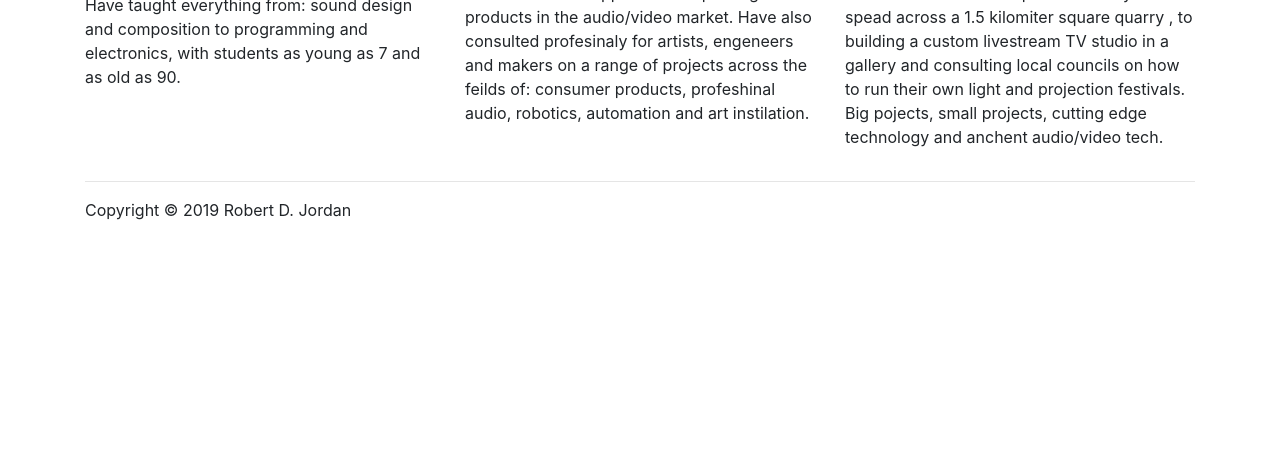
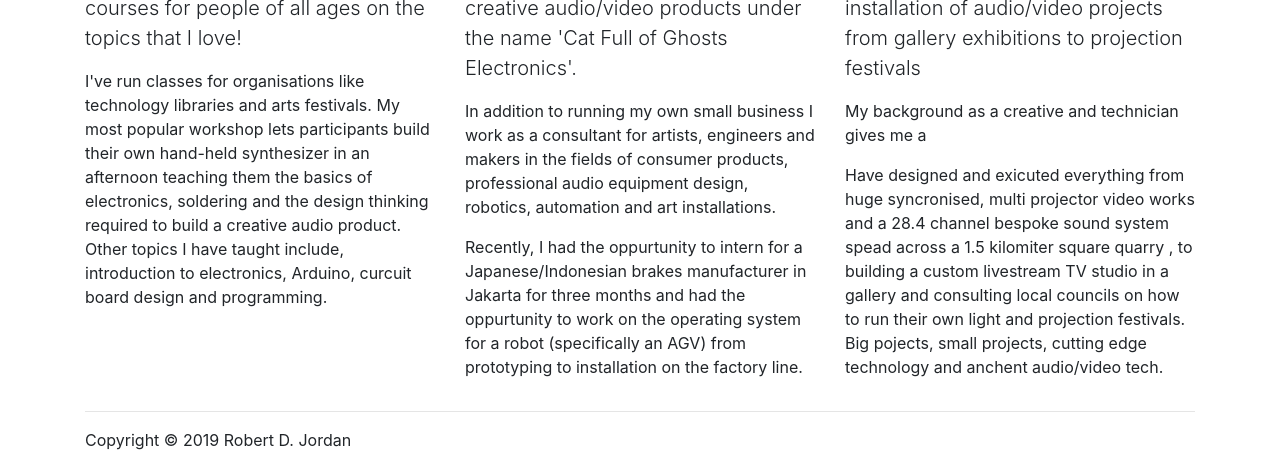
Before and after one commit to cfoge/cfoge.github.io, a plain HTML site: page index.html in a window 1280 px wide. Shown: the part 520-988 px from the top of the page. Before the commit the page ends 800 px from the top, so only its background shows below. Drawn offline with nearby package versions, Linux system fonts and the light colour scheme.

Commit message:
Update copy

```diff
--- a/index.html
+++ b/index.html
@@ -29,24 +29,32 @@
     <div class="container">
         <div class="jumbotron">
 
-            <p class="lead">Robert Jordan is a profesinal problem solver with extensive experience across the feilds of audio, video, technology and electronics. Having worked across the full gammut across all these feilds, from being prosesionaly creative, to technicly profesinal and finaly to developing the hardware and software that makes these feilds possible, Robert is uniquely positioned to solve artistic, creative and tehnical problems.  </p>
+            <p class="lead">I am a profesional problem solver who works across a range of creative and technical fields. I have an unusal background having worked as a audio-visual system designer, sound designer and composer for theatre, film and video games, an electronics designer and a technical consultant in the arts industry. With a broad skillset developed in wide range of contexts I bring a unique perspective to solving artistic, creative and technical problems.</p>
         </div>
     </div>
 
     <div class="container">
         <!--Row with three equal columns-->
-      <div class="row align-items-center justify-content-center">
+      <div class="row align-items-top justify-content-center">
           <div class="col">
             <h2>Workshops and Facilitation</h2>
-            <p>Have taught everything from: sound design and composition to programming and electronics, with students as young as 7 and as old as 90.</p>
+            <p class="lead">I teach workshops and run short-courses for people of all ages on the topics that I love!</p>
+            <p>I've run classes for organisations like technology libraries and arts festivals. My most popular workshop lets participants build their own hand-held synthesizer in an afternoon teaching them the basics of electronics, soldering and the design thinking required to build a creative audio product. Other topics I have taught include, introduction to electronics, Arduino, curcuit board design and programming.</p>
           </div>
           <div class="col">
             <h2>Electrical Engineering and Design</h2>
-            <p>Have conceptualised, designed, built, distributed and supported multiple original products in the audio/video market. Have also consulted profesinaly for artists, engeneers and makers on a range of projects across the feilds of: consumer products, profeshinal audio, robotics, automation and art instilation.</p>
+            <p class="lead"> I design, manufacture and sell creative audio/video products under the name 'Cat Full of Ghosts Electronics'.</p>
+            <p>In addition to running my own small business I work as a consultant for artists, engineers and makers in the fields of consumer products, professional audio equipment design, robotics, automation and art installations.</p>
+            <p>Recently, I had the oppurtunity to intern for a Japanese/Indonesian brakes manufacturer in Jakarta for three months and had the oppurtunity to work on the operating system for a robot (specifically an AGV) from prototyping to installation on the factory line.
+            </p>
+
           </div>
           <div class="col">
             <h2>Creative Audio/Video Consulting</h2>
-            <p> Have designed and exicuted everything from huge syncronised, multi projector video works and a 28.4 channel bespoke sound system spead across a 1.5 kilomiter square quarry , to building a custom livestream TV studio in a gallery and consulting local councils on how to run their own light and projection festivals. Big pojects, small projects, cutting edge technology and anchent audio/video tech.</p>
+            <p class="lead">I constult on the design and installation of audio/video projects from gallery exhibitions to projection festivals</p>
+            <p>My background as a creative and technician gives me a </p>
+
+Have designed and exicuted everything from huge syncronised, multi projector video works and a 28.4 channel bespoke sound system spead across a 1.5 kilomiter square quarry , to building a custom livestream TV studio in a gallery and consulting local councils on how to run their own light and projection festivals. Big pojects, small projects, cutting edge technology and anchent audio/video tech.</p>
           </div>
       </div>
 
```
